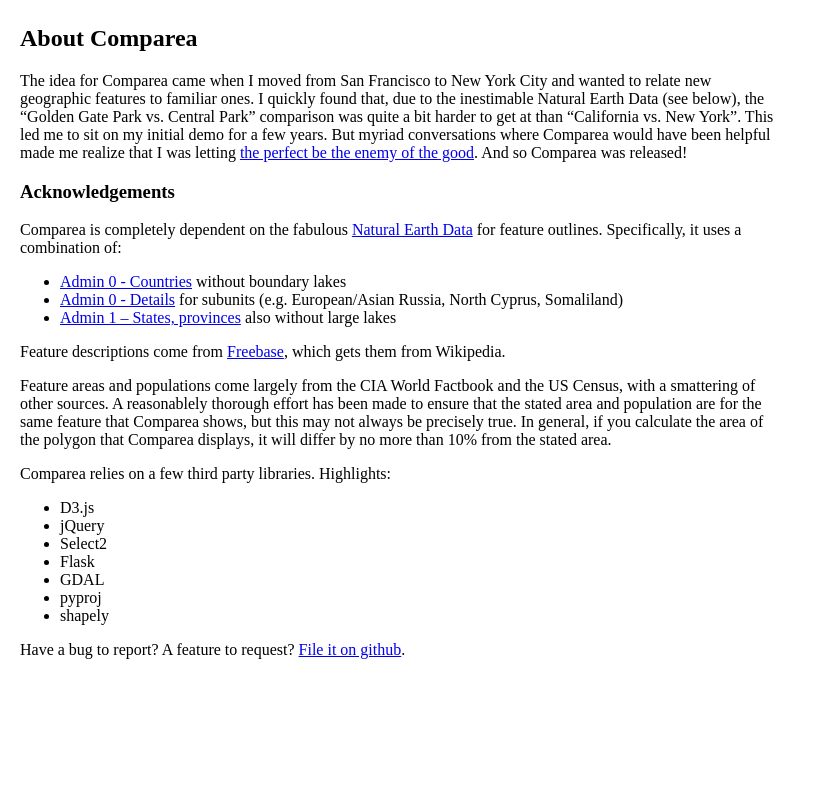
After one commit to danvk/comparea, a Flask app: page /about in a window 1280 px wide. The commit adds this page. Shown: the whole page, without its empty margins (0-816 px from the left). Run offline with Flask 2, Linux system fonts and the light colour scheme; parts of the project's set-up code (start-up, migrations or seed data) failed here and were passed over.

Commit message:
add about page

```diff
--- a/comparea/static/css/comparea.css
+++ b/comparea/static/css/comparea.css
@@ -67,3 +67,9 @@ circle {
 .force1 circle {
   stroke: rgb(128,128,255);
 }
+
+body.about {
+  overflow-y: auto;
+  padding: 5px 20px;
+  max-width: 800px;
+}
--- /dev/null
+++ b/comparea/templates/about.html
@@ -0,0 +1,44 @@
+<!DOCTYPE html>
+<html>
+<head>
+  <meta charset="utf-8">
+  <title>Comparea</title>
+  <link rel="stylesheet" href="/static/css/comparea.css">
+</head>
+
+<body class="about">
+<h2>About Comparea</h2>
+
+<p>The idea for Comparea came when I moved from San Francisco to New York City and wanted to relate new geographic features to familiar ones. I quickly found that, due to the inestimable Natural Earth Data (see below), the &ldquo;Golden Gate Park vs. Central Park&rdquo; comparison was quite a bit harder to get at than &ldquo;California vs. New York&rdquo;. This led me to sit on my initial demo for a few years. But myriad conversations where Comparea would have been helpful made me realize that I was letting <a href="https://en.wikipedia.org/wiki/Perfect_is_the_enemy_of_good">the perfect be the enemy of the good</a>. And so Comparea was released!</p>
+
+<h3>Acknowledgements</h3>
+<p>Comparea is completely dependent on the fabulous <a href="http://www.naturalearthdata.com/">Natural Earth Data</a> for feature outlines. Specifically, it uses a combination of:</p>
+
+<ul>
+  <li><a href="http://www.naturalearthdata.com/downloads/50m-cultural-vectors/50m-admin-0-countries-2/">Admin 0 - Countries</a> without boundary lakes</li></li>
+  <li><a href="http://www.naturalearthdata.com/downloads/50m-cultural-vectors/50m-admin-0-details/">Admin 0 - Details</a> for subunits (e.g. European/Asian Russia, North Cyprus, Somaliland)</a></li>
+<li><a href="http://www.naturalearthdata.com/downloads/50m-cultural-vectors/50m-admin-1-states-provinces/">Admin 1 – States, provinces</a> also without large lakes</a>
+</ul>
+
+<p>Feature descriptions come from <a href="https://www.freebase.com/m/035dk#/common/topic/description">Freebase</a>, which gets them from Wikipedia.</p>
+
+<p>Feature areas and populations come largely from the CIA World Factbook and the US Census, with a smattering of other sources. A reasonablely thorough effort has been made to ensure that the stated area and population are for the same feature that Comparea shows, but this may not always be precisely true. In general, if you calculate the area of the polygon that Comparea displays, it will differ by no more than 10% from the stated area.</p>
+
+<p>Comparea relies on a few third party libraries. Highlights:</p>
+<ul>
+  <li>D3.js</li>
+  <li>jQuery</li>
+  <li>Select2</li>
+  <li>Flask</li>
+  <li>GDAL</li>
+  <li>pyproj</li>
+  <li>shapely</li>
+</ul>
+
+<p>Have a bug to report? A feature to request? <a href="https://github.com/danvk/comparea/issues/new">File it on github</a>.
+
+{% include 'analytics.html' %}
+
+</body>
+
+</html>
--- /dev/null
+++ b/comparea/templates/analytics.html
@@ -0,0 +1,10 @@
+<script>
+  (function(i,s,o,g,r,a,m){i['GoogleAnalyticsObject']=r;i[r]=i[r]||function(){
+  (i[r].q=i[r].q||[]).push(arguments)},i[r].l=1*new Date();a=s.createElement(o),
+  m=s.getElementsByTagName(o)[0];a.async=1;a.src=g;m.parentNode.insertBefore(a,m)
+  })(window,document,'script','//www.google-analytics.com/analytics.js','ga');
+
+  ga('create', 'UA-53300014-1', 'auto');
+  ga('send', 'pageview');
+
+</script>
--- a/comparea/views.py
+++ b/comparea/views.py
@@ -35,5 +35,11 @@ def get_shape(shape_id):
 
 @app.route('/reloadfish', methods=['POST'])
 def reloadfish():
-    models.reload_data()
+    if app.config['DEBUG']:
+        models.reload_data()
     return "OK"
+
+
+@app.route('/about')
+def about():
+    return render_template('about.html')
```
Also changed, not shown: comparea/templates/index.html (+5 -17 lines).
